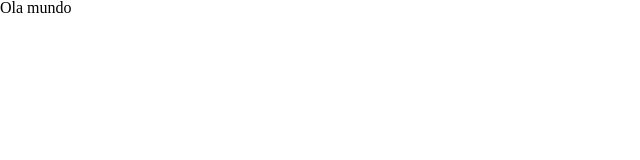
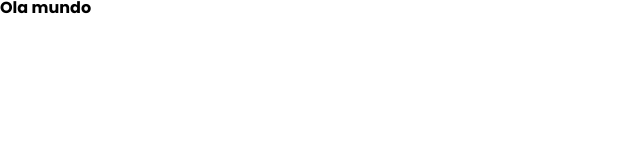
Before and after one commit to emanuelAlbuquerque/FruitHub, a React (Vite) app: page / in a window 1280 px wide. Shown: the top 160 px of the page, without its empty margins (0-640 px from the left). Built offline with nearby package versions, Linux system fonts and the light colour scheme.

Commit message:
:zap: perf: Adicionando a font global de acordo com o theme

```diff
--- a/src/styles/GlobalStyle.ts
+++ b/src/styles/GlobalStyle.ts
@@ -1,9 +1,9 @@
-import { createGlobalStyle } from 'styled-components'
+import { createGlobalStyle, DefaultTheme } from 'styled-components'
 
-export const GlobalStyle = createGlobalStyle`
+export const GlobalStyle = createGlobalStyle<{ theme: DefaultTheme }>`
 
   *{
-    font-family: 'Poppins', sans-serif;
+    font-family: ${({ theme }) => theme.Fonts.Poppins};
     box-sizing: border-box;
   }
 
@@ -24,7 +24,6 @@ export const GlobalStyle = createGlobalStyle`
     padding: 0;
     border: 0;
     font-size: 100%;
-    font: inherit;
     vertical-align: baseline;
   }
   /* HTML5 display-role reset for older browsers */
```
